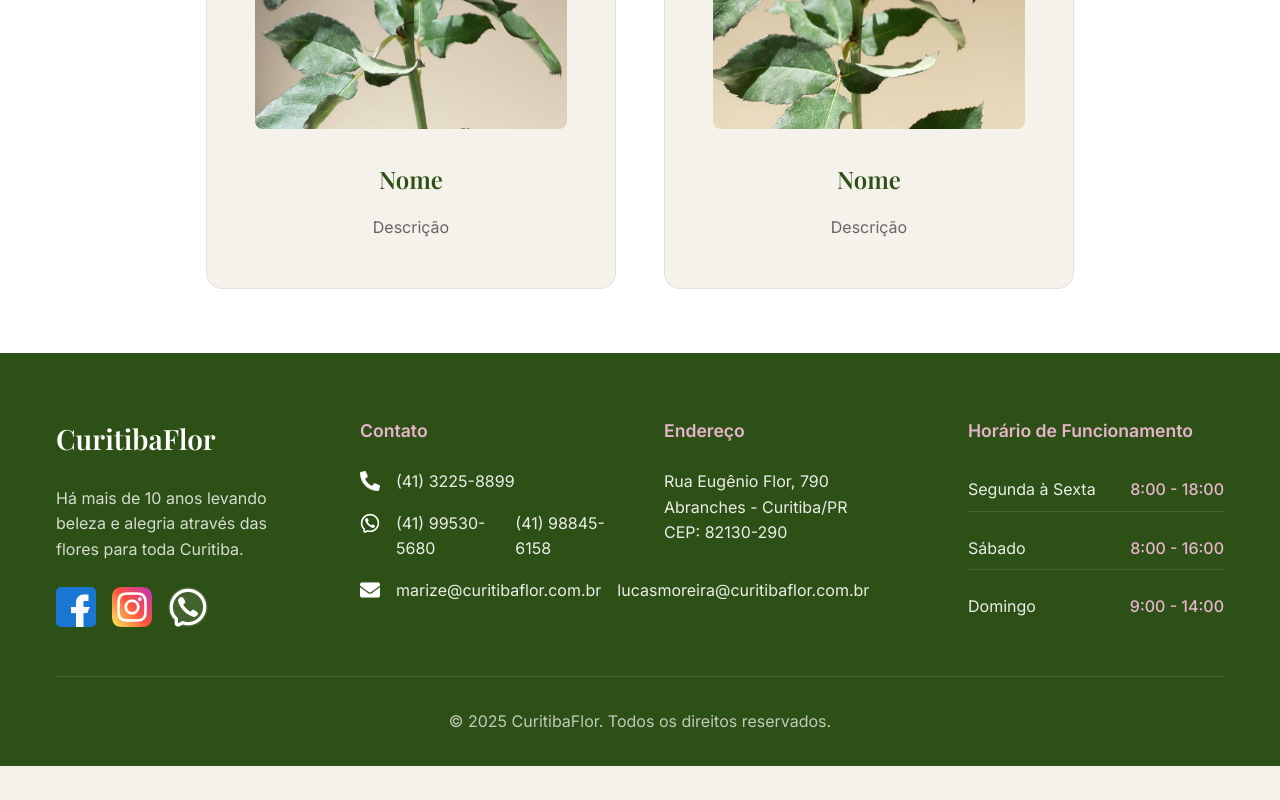
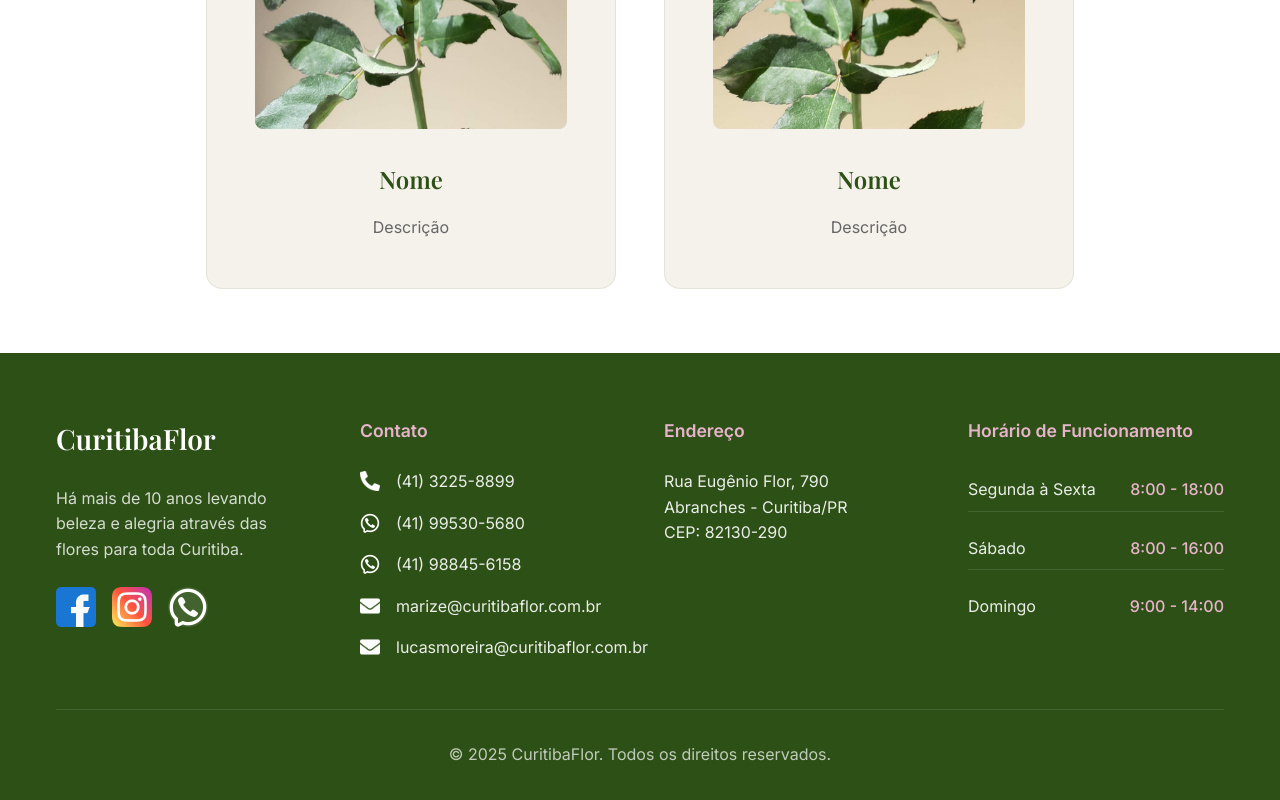
Before and after one commit to leandrolopes21/curitibaflor, a plain HTML site: page produtos.html in a window 1280 px wide. Shown: the part 3072-3872 px from the top of the page. Before the commit the page ends 3838 px from the top, so only its background shows below. Drawn offline with nearby package versions, Linux system fonts and the light colour scheme.

Commit message:
Atualização
Atualização página de produtos

```diff
--- a/produtos.html
+++ b/produtos.html
@@ -128,11 +128,17 @@
               <div class="contact-item">
                 <img src="img/whatsapp-svgrepo-com.png" alt="Celular">
                 <span>(41) 99530-5680</span>
+              </div>
+              <div class="contact-item">
+                <img src="img/whatsapp-svgrepo-com.png" alt="Celular">
                 <span>(41) 98845-6158</span>
               </div>
               <div class="contact-item">
                 <img src="img/email.png" alt="Email">
                 <a class="email" href="mailto:marize@curitibaflor.com.br">marize@curitibaflor.com.br</a>
+              </div>
+              <div class="contact-item">
+                <img src="img/email.png" alt="Email">
                 <a class="email" href="mailto:lucasmoreira@curitibaflor.com.br">lucasmoreira@curitibaflor.com.br</a>
               </div>
             </div>
```
